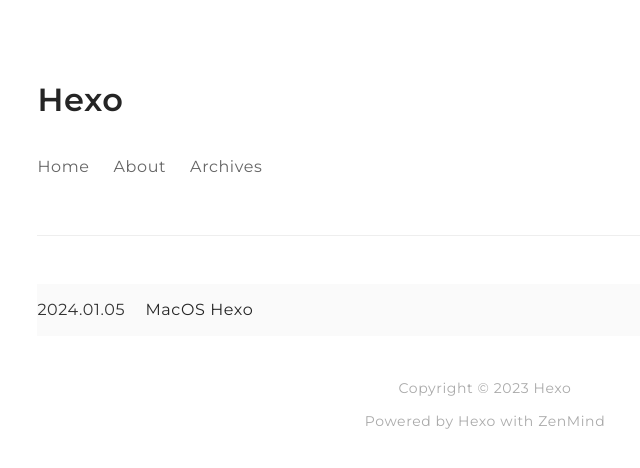
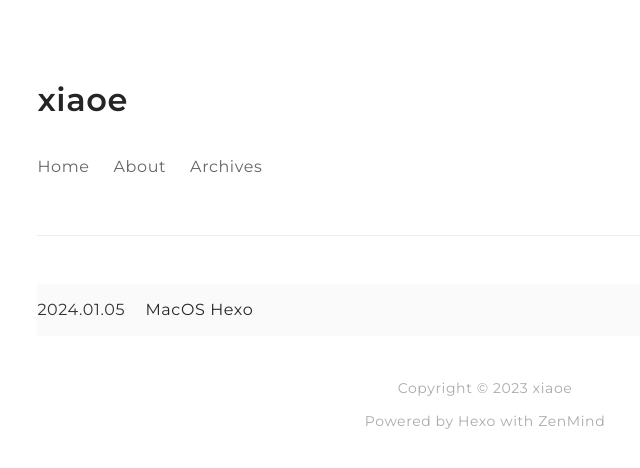
Before and after one commit to Yikf/yikf.github.io, a plain HTML site: page archives/2024/01/index.html in a window 1280 px wide. Shown: the full height of the page, 155-795 px from the left. Drawn offline with Linux system fonts and the light colour scheme.

Commit message:
Site updated: 2024-01-05 17:37:23

```diff
--- a/archives/2024/01/index.html
+++ b/archives/2024/01/index.html
@@ -7,15 +7,15 @@
   <!-- title -->
 
 
-  <title>所有文章 - Hexo</title>
+  <title>所有文章 - xiaoe</title>
 
 
 
   <!-- open graph -->
   <meta property="og:type" content="website">
-<meta property="og:title" content="Hexo">
+<meta property="og:title" content="xiaoe">
 <meta property="og:url" content="http://example.com/archives/2024/01/index.html">
-<meta property="og:site_name" content="Hexo">
+<meta property="og:site_name" content="xiaoe">
 <meta property="og:locale" content="en_US">
 <meta property="article:author" content="John Doe">
 <meta name="twitter:card" content="summary">
@@ -46,7 +46,7 @@
             <div class="paper-main">
 
                     <div class="header">
-    <a class="logo" href="/">Hexo</a>
+    <a class="logo" href="/">xiaoe</a>
     <!-- <div class="logo"><a href="/" title="Len"><img src="/img/logo.svg" alt="Len" aria-label="logo" height="20"></a></div> -->
     <ul class="nav">
 
@@ -75,7 +75,7 @@
 </div>
 
                 <div class="footer">
-    <span>Copyright © 2023 Hexo</span>
+    <span>Copyright © 2023 xiaoe</span>
     <span>Powered by <a target="_blank" rel="noopener" href="https://hexo.io">Hexo</a> with <a target="_blank" rel="noopener" href="https:///imzl.com/zenmind">ZenMind</a></span>
 </div>
 
```
Also changed, not shown: 2024/01/05/MacOs Hexo 博客搭建/index.html (+4 -4 lines), archives/2024/index.html (+5 -5 lines), archives/index.html (+5 -5 lines), index.html (+5 -5 lines).
